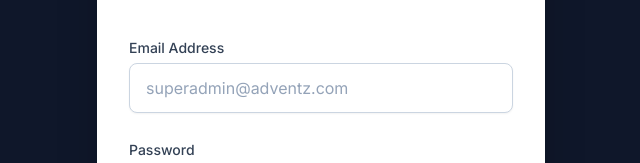
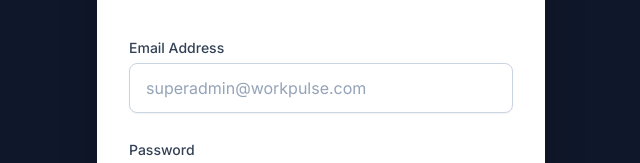
Before and after one commit to vivekAdventz/Work-Pulse, a React (Vite) app in the folder frontend/: page /superadmin/login in a window 1280 px wide. Shown: the part 289-452 px from the top of the page, without its empty margins (319-959 px from the left). Built offline with nearby package versions, Linux system fonts and the light colour scheme; no server answers.

Commit message:
second commit

```diff
--- a/frontend/src/components/SuperadminLogin.jsx
+++ b/frontend/src/components/SuperadminLogin.jsx
@@ -40,7 +40,7 @@ export default function SuperadminLogin({ onLogin }) {
               value={email}
               onChange={(e) => setEmail(e.target.value)}
               className="w-full px-4 py-3 mt-1 border border-slate-300 rounded-lg shadow-sm placeholder-slate-400 focus:outline-none focus:ring-2 focus:ring-sky-500 focus:border-sky-500 transition"
-              placeholder="superadmin@adventz.com"
+              placeholder="superadmin@workpulse.com"
               disabled={isLoading}
             />
           </div>
```
